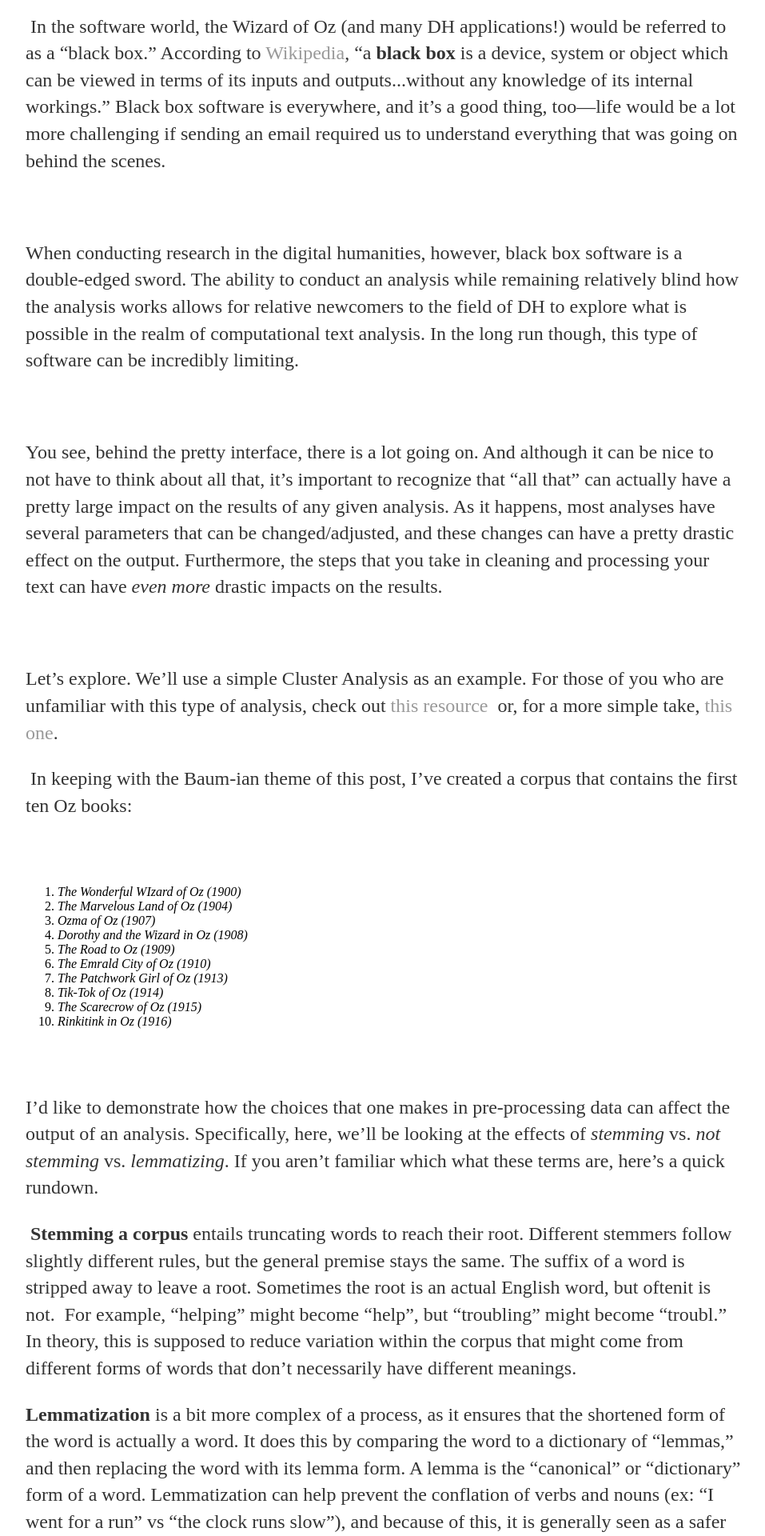
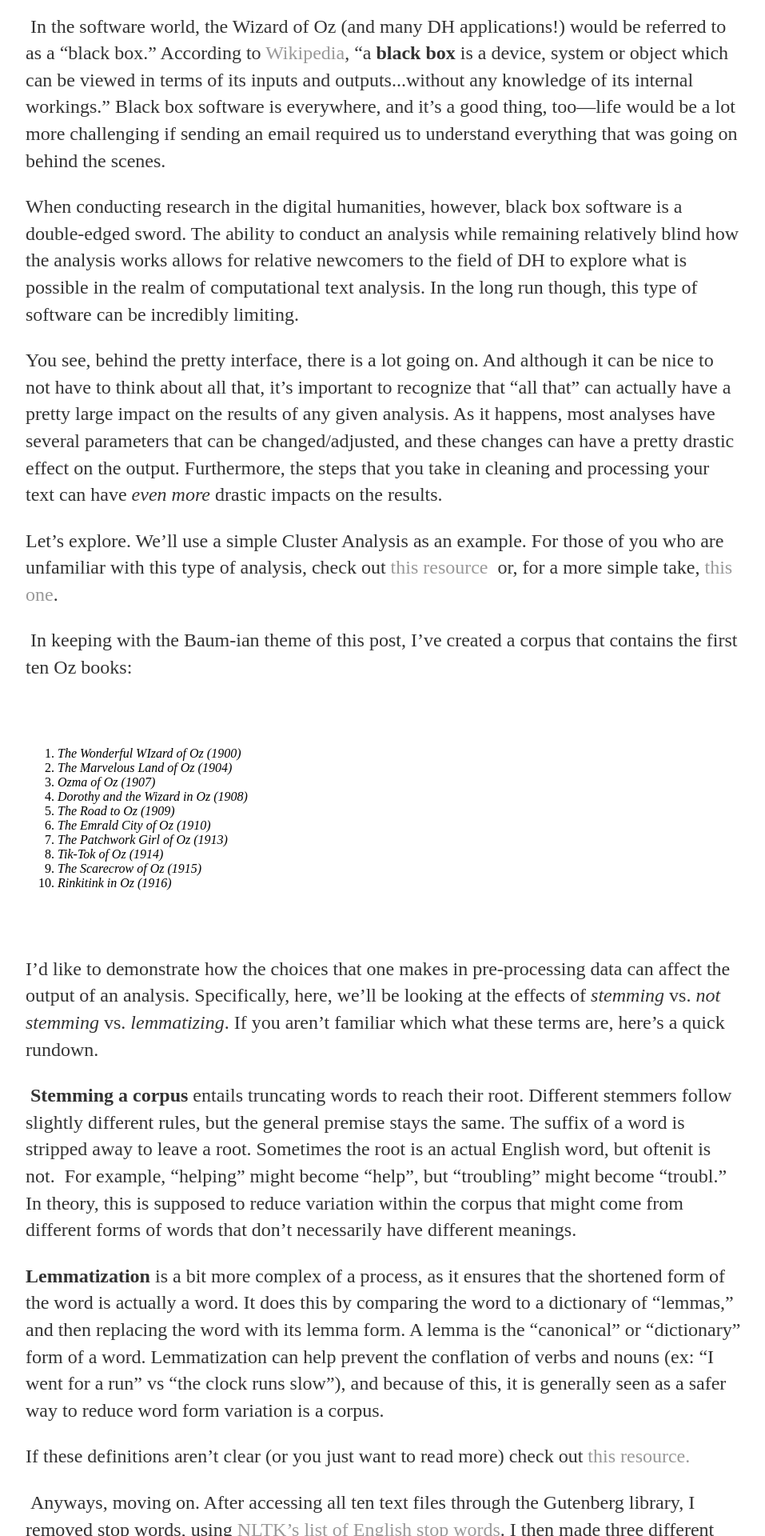
Before and after one commit to abigailella/abigailella.github.io, a Jekyll site: the page built from _posts/2019-04-10-Ep-3-the-wizard.md, in a window 1280 px wide. Shown: the part 1162-3082 px from the top of the page at 80% size, without its empty margins (160-1117 px from the left). Built offline with Jekyll 4.4.1, drawn with Linux system fonts in a browser that asks for light colours.

Commit message:
Update 2019-04-10-Ep-3-the-wizard.md

```diff
--- a/_posts/2019-04-10-Ep-3-the-wizard.md
+++ b/_posts/2019-04-10-Ep-3-the-wizard.md
@@ -17,11 +17,11 @@ date: 2019-04-10
 <p>&nbsp;</p>
 <p>Tools for text analysis can feel a bit like magic. Upload Shakespeare&rsquo;s corpora and press a few buttons, and you&rsquo;re well on your way to a seemingly limitless array of fancy graphs, statistics, and interactive visualizations. While these tools are useful, and I am not advocating that interested students shy away from them, I would like to make the case that using these tools without understanding the underlying processes by which they work is a bit like trusting a great and powerful wizard whose true form you may or may not have actually seen.</p>
 <p>&nbsp;In the software world, the Wizard of Oz (and many DH applications!) would be referred to as a &ldquo;black box.&rdquo; According to <a href="https://en.wikipedia.org/wiki/Black_box">Wikipedia</a>, &ldquo;a <strong>black box</strong> is a device, system or object which can be viewed in terms of its inputs and outputs...without any knowledge of its internal workings.&rdquo; Black box software is everywhere, and it&rsquo;s a good thing, too&mdash;life would be a lot more challenging if sending an email required us to understand everything that was going on behind the scenes.</p>
-<p>&nbsp;</p>
+
 <p>When conducting research in the digital humanities, however, black box software is a double-edged sword. The ability to conduct an analysis while remaining relatively blind how the analysis works allows for relative newcomers to the field of DH to explore what is possible in the realm of computational text analysis. In the long run though, this type of software can be incredibly limiting. &nbsp;</p>
-<p>&nbsp;</p>
+
 <p>You see, behind the pretty interface, there is a lot going on. And although it can be nice to not have to think about all that, it&rsquo;s important to recognize that &ldquo;all that&rdquo; can actually have a pretty large impact on the results of any given analysis. As it happens, most analyses have several parameters that can be changed/adjusted, and these changes can have a pretty drastic effect on the output. Furthermore, the steps that you take in cleaning and processing your text can have <em>even more</em> drastic impacts on the results.</p>
-<p>&nbsp;</p>
+
 <p>Let&rsquo;s explore. We&rsquo;ll use a simple Cluster Analysis as an example. For those of you who are unfamiliar with this type of analysis, check out <a href="https://ncss-wpengine.netdna-ssl.com/wp-content/themes/ncss/pdf/Procedures/NCSS/Hierarchical_Clustering-Dendrograms.pdf">this resource</a>&nbsp; or, for a more simple take, <a href="https://wheatoncollege.edu/wp-content/uploads/2012/08/How-to-Read-a-Dendrogram-Web-Ready.pdf">this one</a>.</p>
 
 <p>&nbsp;In keeping with the Baum-ian theme of this post, I&rsquo;ve created a corpus that contains the first ten Oz books:</p>
@@ -46,8 +46,6 @@ date: 2019-04-10
 <p>&nbsp;Anyways, moving on. After accessing all ten text files through the Gutenberg library, I removed stop words, using <a href="https://gist.github.com/sebleier/554280">NLTK&rsquo;s list of English stop words</a>. I then made three different versions of the corpus. The first version was left as is&mdash;stop-worded, but not stemmed or lemmatized. The second version was lemmatized using the NLTK&rsquo;s WordNet Lemmatizer. The third version was stemmed using the SnowBall stemmer.</p>
 <p>&nbsp;After that, I ran a Cluster analysis of each of the three versions in Stylo. Below, you&rsquo;ll find the results.</p>
 
-
-<p>&nbsp;</p>
 <p>&nbsp;<img src="https://github.com/abigailella/abigailella.github.io/blob/master/Unstemmed.png?raw=true" alt="" width="543" height="415" /></p>
 <p>&nbsp;</p>
 <p>&nbsp;<img src="https://github.com/abigailella/abigailella.github.io/blob/master/SnowballStemmer.png?raw=true" alt="" width="543" height="415" /></p>
@@ -56,11 +54,11 @@ date: 2019-04-10
 <p>&nbsp;</p>
 <p>As you can see, despite the fact that I left all analysis parameters the same, the three versions of the corpus each resulted in a fairly unique output.</p>
 <p>Looking at the unstemmed corpus and the WordNet Lemmatizer, it seems that <em>The Wonderful Wizard of Oz</em> is a clear outlier. The Snowball Stemmer graph, however, paints a different picture, suggesting that this title is relatively similar to <em>Rinkitink</em> and <em>Marvelous Land</em>. While Snowball and Wordnet pair <em>Road to Oz</em> and <em>Patchwork Gir</em>l, the Unstemmed corpus dendrogram depicts these titles to be far more distant. I&rsquo;m not going to waste your time by writing out all of the ways in which these graphs are different, but feel free to do that yourself. You get the picture though: the list goes on&hellip;</p>
-<p>&nbsp;</p>
+
 <p>Now that I&rsquo;ve pointed out a few of these differences, I&rsquo;ll reiterate: <strong>I did the exact same analysis on these three versions</strong>. I used the same package, with the same parameters, on the same texts. The only difference was that I preprocessed these texts in different ways. Clearly, this preprocessing step is a pretty important (and in my opinion, sometimes overlooked) step in computational text analysis. Many &ldquo;black boxed&rdquo; tools give the user little to no opportunity to take part in this step.</p>
-<p>&nbsp;</p>
+
 <p>At this point, you are probably wondering <em>&ldquo;Okay, so what&rsquo;s the best way to pre-process a corpus?&rdquo;</em> While I&rsquo;d love to give a cut-and-dry answer, I&rsquo;m afraid that there may not be one. Scholarship on whether to stem or lemmatize or neither is pretty slim, and I am certainly not qualified enough to have an answer on the topic. I&rsquo;ll explore this a bit more in my next post, but for now, I&rsquo;ll advise readers to check out <a href="https://mimno.infosci.cornell.edu/papers/schofield_tacl_2016.pdf">this article</a> by David Mimno and Alexandra Schofield, in which they explore the effects that stemming/lemmatization have on topic models. They do so in a way that is far more mathematically rigorous than what I am capable of at the moment. (Working on it, y&rsquo;all&hellip;)</p>
-<p>&nbsp;</p>
+
 <p>Anyways, read up, and get ready to dive back into the lemmatization vs. stemming debate in Episode 4, forthcoming once I catch up on all the laundry I need to do.</p>
-<p>&nbsp;</p>
+
 <p>Adieu!&nbsp; &nbsp;</p>
```
